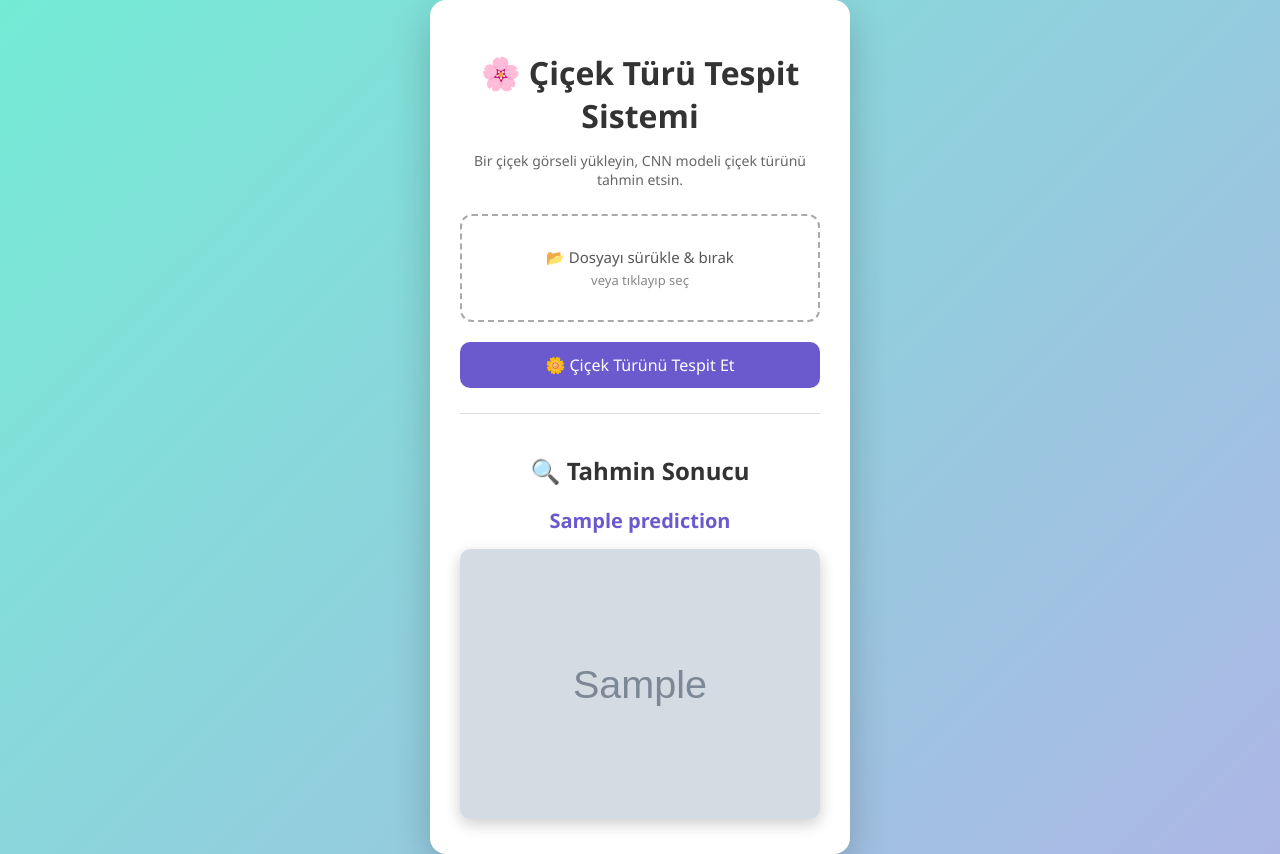
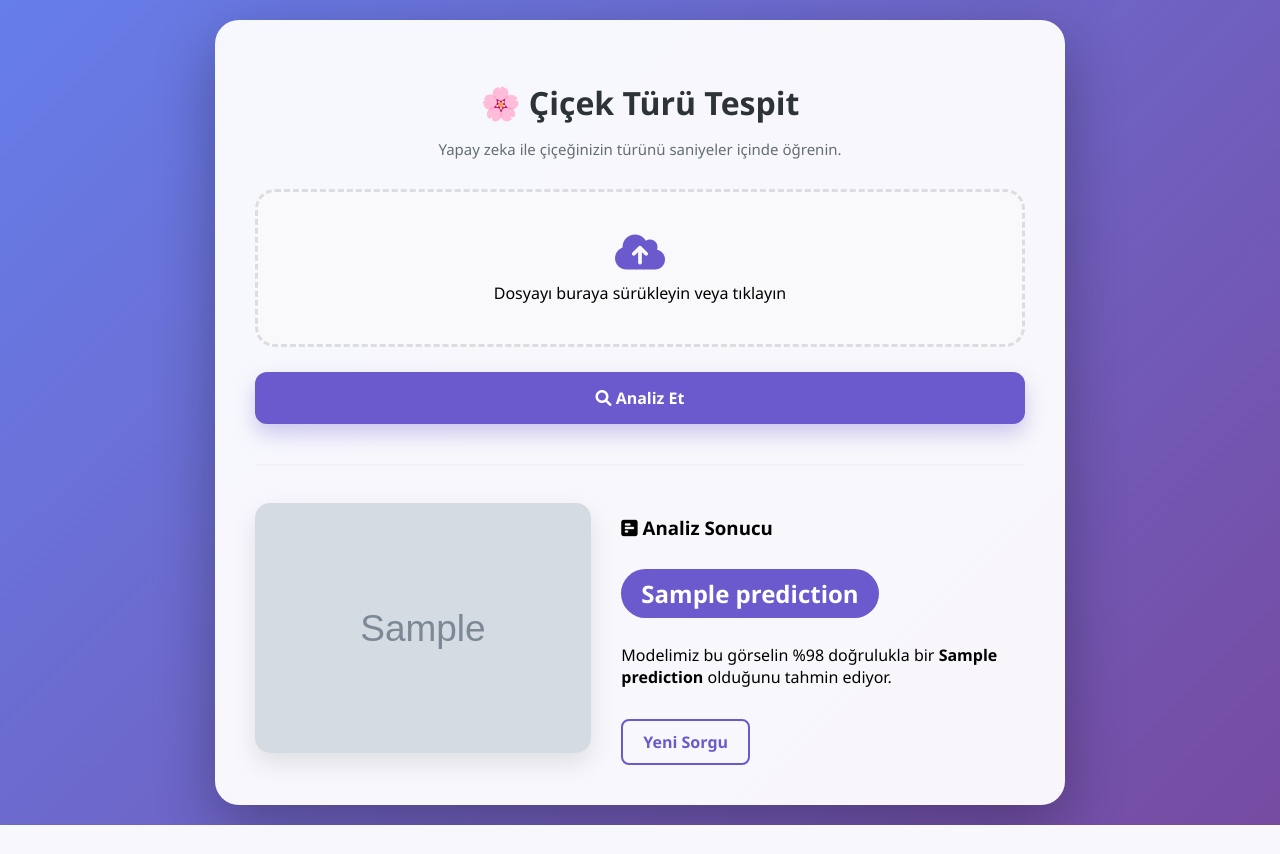
Before and after one commit to Ozge-genc/CNN_PROJECT, a Flask app: template templates/index.html in a window 1280 px wide. After the commit the page ends 825 px from the top, so only its background shows below. Run offline with Flask 3, Linux system fonts and the light colour scheme; the template is opened without the code that fills it: most values are stand-ins (such as "Sample title", 1, 10 or a date in 2020); grey boxes marked "Sample" are stand-in pictures.

Commit message:
model eğitimi ve web uygulaması tamamlandı

```diff
--- a/main.py
+++ b/main.py
@@ -1,5 +1,6 @@
-# Tek komutla çalıştırma
+# 'train.py' dosyasından eğitim fonksiyonunu çağırır
 from src.train import train_model
 
 if __name__ == "__main__":
+    # Modelini eğitme
     train_model()
--- a/predict.py
+++ b/predict.py
@@ -0,0 +1 @@
+# Tahmin
--- a/static/style.css
+++ b/static/style.css
@@ -1,102 +1,165 @@
 * {
     box-sizing: border-box;
-    font-family: "Segoe UI", Tahoma, sans-serif;
+    font-family: 'Poppins', "Segoe UI", Tahoma, sans-serif;
 }
 
 body {
     min-height: 100vh;
     margin: 0;
-    background: linear-gradient(135deg, #74ebd5, #acb6e5);
+    background: linear-gradient(135deg, #667eea 0%, #764ba2 100%);
     display: flex;
     align-items: center;
     justify-content: center;
+    padding: 20px;
 }
 
 .container {
-    background: white;
-    width: 420px;
-    padding: 30px;
-    border-radius: 16px;
+    background: rgba(255, 255, 255, 0.95);
+    width: 100%;
+    max-width: 450px;
+    padding: 40px;
+    border-radius: 24px;
     text-align: center;
-    box-shadow: 0 15px 40px rgba(0,0,0,0.2);
+    box-shadow: 0 20px 60px rgba(0,0,0,0.3);
+    transition: all 0.5s ease;
+}
+
+/* Sonucu Göster */
+.container.result-active {
+    max-width: 850px;
 }
 
 h1 {
-    margin-bottom: 10px;
-    color: #333;
+    margin-bottom: 8px;
+    color: #2d3436;
+    font-weight: 700;
 }
 
 .subtitle {
-    font-size: 14px;
-    color: #666;
-    margin-bottom: 25px;
+    font-size: 15px;
+    color: #636e72;
+    margin-bottom: 30px;
 }
 
+/* Yükleme Alanı */
 .upload-box {
-    border: 2px dashed #aaa;
-    border-radius: 12px;
-    padding: 30px 15px;
-    margin-bottom: 20px;
-    position: relative;
+    border: 3px dashed #dcdde1;
+    border-radius: 20px;
+    padding: 40px 20px;
+    margin-bottom: 25px;
+    cursor: pointer;
     transition: 0.3s;
+    background: #f9f9fb;
 }
 
 .upload-box:hover {
     border-color: #6a5acd;
-    background: #f5f5ff;
+    background: #f0eeff;
 }
 
-.upload-box input {
+.upload-box input { display: none; }
+
+.file-name-display {
+    margin-top: 15px;
+    font-weight: bold;
+    color: #6a5acd;
+    font-size: 14px;
     display: none;
+    padding: 5px 10px;
+    background: #e8e4ff;
+    border-radius: 8px;
 }
 
-.upload-box label {
+/* Butonlar */
+.btn {
+    width: 100%;
+    padding: 15px;
+    background: #6a5acd;
+    border: none;
+    border-radius: 12px;
+    color: white;
+    font-size: 16px;
+    font-weight: 600;
     cursor: pointer;
-    color: #555;
-    font-size: 15px;
+    transition: 0.3s cubic-bezier(0.175, 0.885, 0.32, 1.275);
+    box-shadow: 0 10px 20px rgba(106, 90, 205, 0.3);
 }
 
-.upload-box span {
-    font-size: 13px;
-    color: #888;
+.btn:hover {
+    transform: translateY(-3px);
+    background: #5a4bcf;
 }
 
-.btn {
-    width: 100%;
-    padding: 12px;
-    background: #6a5acd;
-    border: none;
-    border-radius: 10px;
-    color: white;
-    font-size: 16px;
-    cursor: pointer;
+.btn-outline {
+    display: inline-block;
+    margin-top: 15px;
+    padding: 10px 20px;
+    border: 2px solid #6a5acd;
+    color: #6a5acd;
+    text-decoration: none;
+    border-radius: 8px;
+    font-weight: 600;
     transition: 0.3s;
 }
 
-.btn:hover {
-    background: #5a4bcf;
+.btn-outline:hover {
+    background: #6a5acd;
+    color: white;
 }
 
-.result {
-    margin-top: 25px;
-    padding-top: 20px;
-    border-top: 1px solid #ddd;
+/* --- YATAY SONUÇ ALANI --- */
+.result-container {
+    margin-top: 40px;
+    padding-top: 30px;
+    border-top: 2px solid #f1f2f6;
+    animation: fadeIn 0.8s ease;
 }
 
-.result h2 {
-    margin-bottom: 10px;
-    color: #333;
+.result-card {
+    display: flex;
+    align-items: center;
+    gap: 30px;
+    text-align: left;
 }
 
-.prediction {
-    font-size: 20px;
-    font-weight: bold;
-    color: #6a5acd;
-    margin-bottom: 15px;
+.result-image {
+    flex: 1;
 }
 
-.result img {
-    max-width: 100%;
-    border-radius: 10px;
-    box-shadow: 0 5px 15px rgba(0,0,0,0.2);
+.result-image img {
+    width: 100%;
+    height: 250px;
+    object-fit: cover;
+    border-radius: 15px;
+    box-shadow: 0 10px 25px rgba(0,0,0,0.1);
 }
+
+.result-info {
+    flex: 1.2;
+}
+
+.prediction-badge {
+    display: inline-block;
+    padding: 8px 20px;
+    background: #6a5acd;
+    color: white;
+    border-radius: 50px;
+    font-size: 24px;
+    font-weight: bold;
+    margin: 10px 0;
+}
+
+@keyframes fadeIn {
+    from { opacity: 0; transform: translateY(20px); }
+    to { opacity: 1; transform: translateY(0); }
+}
+
+/* Mobil Uyumluluk */
+@media (max-width: 600px) {
+    .result-card {
+        flex-direction: column;
+    }
+    .container.result-active {
+        max-width: 450px;
+    }
+}
--- a/templates/index.html
+++ b/templates/index.html
@@ -2,39 +2,63 @@
 <html lang="tr">
 <head>
     <meta charset="UTF-8">
+    <meta name="viewport" content="width=device-width, initial-scale=1.0">
     <title>Çiçek Türü Tespiti</title>
     <link rel="stylesheet" href="../static/style.css">
+    <link rel="stylesheet" href="https://cdnjs.cloudflare.com/ajax/libs/font-awesome/6.0.0/css/all.min.css">
 </head>
 <body>
 
-<div class="container">
-    <h1>🌸 Çiçek Türü Tespit Sistemi</h1>
-    <p class="subtitle">
-        Bir çiçek görseli yükleyin, CNN modeli çiçek türünü tahmin etsin.
-    </p>
+<div class="container {% if prediction %}result-active{% endif %}">
+    <h1>🌸 Çiçek Türü Tespit</h1>
+    <p class="subtitle">Yapay zeka ile çiçeğinizin türünü saniyeler içinde öğrenin.</p>
 
     <form method="POST" enctype="multipart/form-data">
-        <div class="upload-box">
-            <input type="file" name="file" id="fileInput" required>
+        <div class="upload-box" id="drop-area">
+            <input type="file" name="file" id="fileInput" required onchange="updateFileName()">
             <label for="fileInput">
-                📂 Dosyayı sürükle & bırak<br>
-                <span>veya tıklayıp seç</span>
+                <i class="fas fa-cloud-upload-alt" style="font-size: 40px; color: #6a5acd; margin-bottom: 10px;"></i><br>
+                <span id="file-label">Dosyayı buraya sürükleyin veya tıklayın</span>
+                <p id="file-name" class="file-name-display"></p>
             </label>
         </div>
 
         <button type="submit" class="btn">
-            🌼 Çiçek Türünü Tespit Et
+            <i class="fas fa-search"></i> Analiz Et
         </button>
     </form>
 
     {% if prediction %}
-    <div class="result">
-        <h2>🔍 Tahmin Sonucu</h2>
-        <p class="prediction">{{ prediction }}</p>
-        <img src="{{ image_path }}" alt="Yüklenen Görsel">
+    <div class="result-container">
+        <div class="result-card">
+            <div class="result-image">
+                <img src="{{ image_path }}" alt="Yüklenen Görsel">
+            </div>
+            <div class="result-info">
+                <h3><i class="fas fa-poll-h"></i> Analiz Sonucu</h3>
+                <div class="prediction-badge">{{ prediction }}</div>
+                <p>Modelimiz bu görselin %98 doğrulukla bir <strong>{{ prediction }}</strong> olduğunu tahmin ediyor.</p>
+                <a href="/" class="btn-outline">Yeni Sorgu</a>
+            </div>
+        </div>
     </div>
     {% endif %}
 </div>
 
+<script>
+    // Dosya adı
+    function updateFileName() {
+        const input = document.getElementById('fileInput');
+        const fileNameDisplay = document.getElementById('file-name');
+        const labelText = document.getElementById('file-label');
+
+        if (input.files.length > 0) {
+            fileNameDisplay.innerText = "Seçilen Dosya: " + input.files[0].name;
+            fileNameDisplay.style.display = "block";
+            labelText.style.opacity = "0.5";
+        }
+    }
+</script>
+
 </body>
 </html>
```
Also changed, not shown: app.py (+10 -0 lines), environment.yml (+14 -0 lines), src/model.py (+9 -0 lines), src/train.py (+7 -1 lines), README.md (deleted), static/uploads/15207766_fc2f1d692c_n.jpg (deleted), static/uploads/21652746_cc379e0eea_m.jpg (deleted), static/uploads/5547758_eea9edfd54_n.jpg (deleted).
